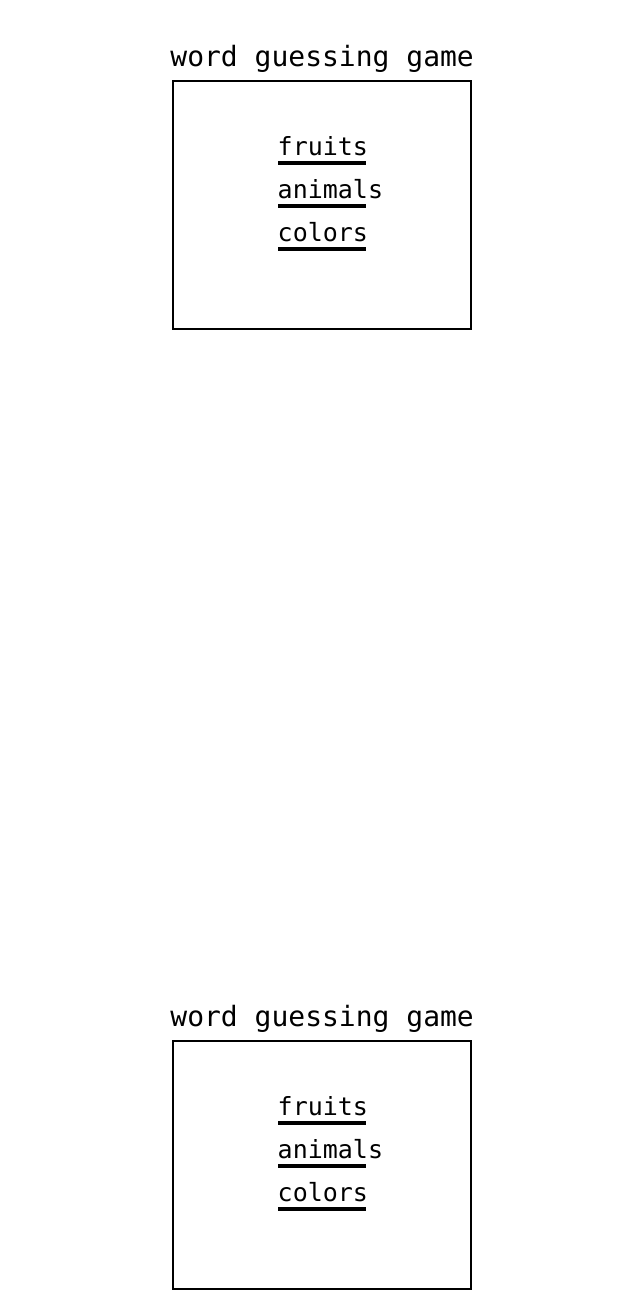
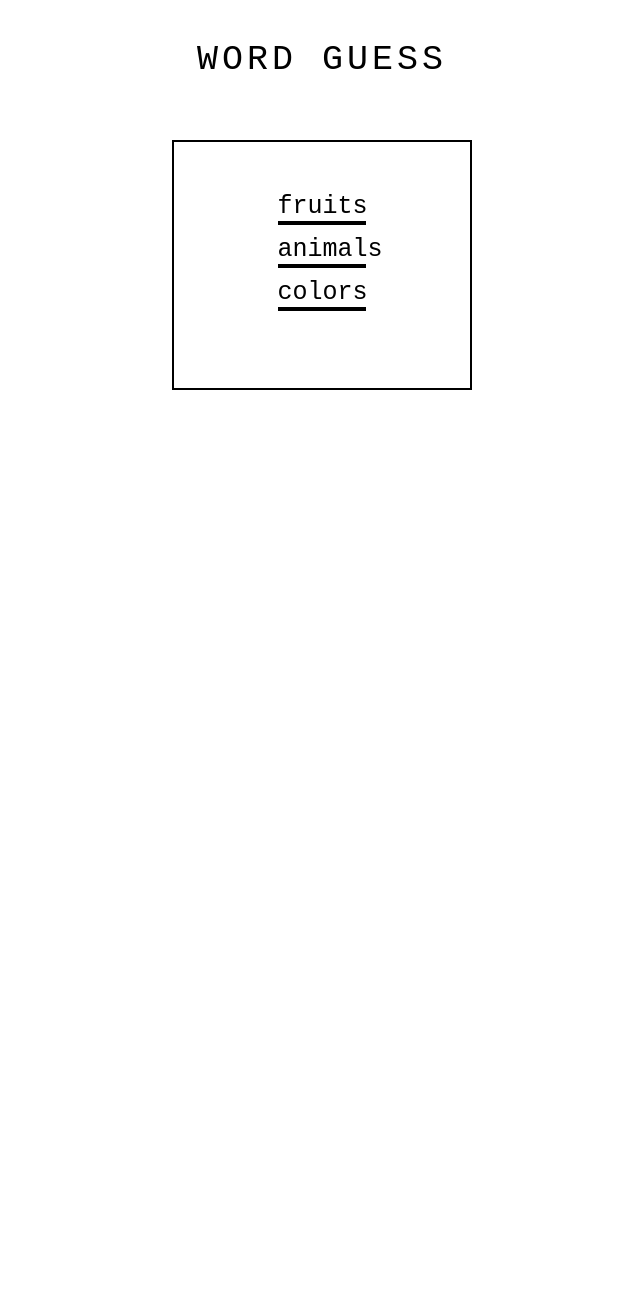
Before and after one commit to mikomori/Word-Guess, a plain HTML site: page index.html in a window 1280 px wide. Shown: the part 120-1420 px from the top of the page, without its empty margins (318-958 px from the left). After the commit the page ends 968 px from the top, so only its background shows below. Drawn offline with Linux system fonts and the light colour scheme; a web font is replaced by a local one.

Commit message:
initial commit

```diff
--- a/index.html
+++ b/index.html
@@ -2,7 +2,7 @@
 <html>
     <head>
         <title>word guessing game</title>
-	<link rel="stylesheet" type="text/css" href="style.css">
+        <link rel="stylesheet" type="text/css" href="style.css" />
     </head>
     <body>
         <div class="wrapper">
@@ -11,31 +11,17 @@
                 <div>animals</div>
                 <div>colors</div>
             </div>
-	  <h1>word guessing game</h1>
+            <h1>WORD GUESS</h1>
             <div class="result"></div>
             <div class="lettersBoxes"></div>
             <div class="guessesLeft"></div>
             <div class="unmatched"></div>
-	  <input type='text' maxlength='1' placeholder='+'>
+						<input type="text" maxlength="1" placeholder="+" autofocus/>
+						<div>
 							<button>enter</button>
-	  <button id='reset'>reset</button>
+							<button id="reset">reset</button>
 						</div>
-
-	<div class="wrapper">
-	  <div id="choice">
-	    <div>fruits</div>
-	    <div>animals</div>
-	    <div>colors</div>
         </div>
-	  <h1>word guessing game</h1>
-	  <div class="result"></div>
-	  <div class="lettersBoxes"></div>
-	  <div class="guessesLeft"></div>
-	  <div class="unmatched"></div>
-	  <input type='text' maxlength='1' placeholder='+'>
-	  <button>enter</button>
-	  <button id='reset'>reset</button>
-	</div>
-	<script type="text/javascript" src='script.js'></script>
+        <script type="text/javascript" src="script.js"></script>
     </body>
 </html>
--- a/style.css
+++ b/style.css
@@ -1,105 +1,133 @@
-*{
-  font-family: consolas;
+@import url("https://fonts.googleapis.com/css?family=PT+Mono");
+
+* {
+    font-family: "PT Mono", monospace;
+    font-weight: 300;
     font-size: 20px;
 }
 
-.wrapper{
-  height:100vh;
+.wrapper {
+    height: 100vh;
     text-align: center;
-  margin-top:20vh;
-  position:relative;
+    margin-top: 20vh;
+    position: relative;
 }
-#choice{
-  position:absolute;
+#choice {
+    position: absolute;
     z-index: 100;
-  height:250px;
-  width:300px;
-  background:white;
-  top:40px;
-  left:calc((100% - 300px)/2);
-  padding-top:50px;
-  border:2px solid black;
-  box-sizing:border-box;
-  transition:0.3s;
+    height: 250px;
+    width: 300px;
+    background: white;
+    top: 100px;
+    left: calc((100% - 300px) / 2);
+    padding-top: 50px;
+    border: 2px solid black;
+    -webkit-box-sizing: border-box;
+            box-sizing: border-box;
+    -webkit-transition: 0.3s;
+    transition: 0.3s;
 }
-#choice div{
-  margin:0 auto 10px;
-  border-bottom:4px solid black;
+#choice div {
+    margin: 0 auto 10px;
+    border-bottom: 4px solid black;
     font-size: 25px;
-  width:30%;
-  cursor:pointer;
-  transition:.2s;
+    width: 30%;
+    cursor: pointer;
+    -webkit-transition: 0.2s;
+    transition: 0.2s;
 }
-#choice div:hover{
-  border-bottom:4px solid orange;
+#choice div:hover {
+    border-bottom: 4px solid orange;
 }
-h1{
-  font-weight:400;
-  font-size: 28px;
+h1 {
+    font-size: 35px;
+    font-weight: 100;
+    letter-spacing: 4px;
 }
-.result,.unmatched{
-  vertical-align:middle;
+.result,
+.unmatched {
+    vertical-align: middle;
     text-align: center;
-  height:20px;
+    height: 20px;
 }
-.unmatched{
-  color:gray;
-  margin:10px 0;
+.unmatched {
+    color: gray;
+    margin: 10px 0;
 }
-.lettersBoxes div{
+.lettersBoxes div {
     display: inline-block;
-  margin:5px;
-  border-bottom:2px solid black;
-  width:30px;
-  height:40px;
-  position:relative;
+    margin: 5px;
+    border-bottom: 2px solid black;
+    width: 30px;
+    height: 40px;
+    position: relative;
 }
-button{
-  background:white;
-  border:2px solid black;
-  padding:5px 10px;
-  cursor:pointer;
+button {
+    background: white;
+    border: 2px solid black;
+    padding: 5px 10px;
+    cursor: pointer;
+    -webkit-transition: 0.3s;
+    transition: 0.3s;
 }
-input{
-  border:2px solid black;
-  width:20px;
-  padding:15px;
-  text-align:center;
-  border-radius:50%;
+input {
+    border: 2px solid black;
+    width: 20px;
+    padding: 10px 15px;
+    text-align: center;
+    margin-bottom: 30px;
+    display: inline-block;
 }
-input:focus,button:focus{
-  outline:none;
+input:focus{
+  border-color: orange;
 }
-input:focus::placeholder{
-  opacity:0
+button:focus, input:focus{
+    outline: none;
+}
+input:focus::-webkit-input-placeholder {
+    opacity: 0;
+}
+input:focus:-ms-input-placeholder {
+    opacity: 0;
+}
+input:focus::-ms-input-placeholder {
+    opacity: 0;
+}
+input:focus::placeholder {
+    opacity: 0;
 }
 
-span{
-  transition:0.3s;
+span {
+    -webkit-transition: 0.3s;
+    transition: 0.3s;
     display: inline-block;
-  transform:scaleY(0);
-  position:relative;
-  background:black;
-  color:white;
-  padding:10px;
-  position:absolute;
-  top:0;
-  left:0;
+    -webkit-transform: scaleY(0);
+            transform: scaleY(0);
+    position: relative;
+    background: black;
+    color: white;
+    padding: 10px;
+    position: absolute;
+    top: 0;
+    left: 0;
 }
 
-.result{
-  color:red;
+.result {
+    color: red;
     font-size: 30px;
-  height:40px;
-  width:200px;
-  transform:scaleY(0);
-  background:orange;
-  color:white;
-  line-height:1.3;
-  margin:15px auto;
-  transition:0.3s;
+    height: 40px;
+    width: 200px;
+    -webkit-transform: scaleY(0);
+            transform: scaleY(0);
+    background: orange;
+    color: white;
+    line-height: 1.3;
+    margin: 15px auto;
+    -webkit-transition: 0.3s;
+    transition: 0.3s;
 }
 
-.close{
-  transform:scaleY(0);
+.close {
+    -webkit-transform: scaleY(0);
+            transform: scaleY(0);
 }
```
Lines whose indentation alone changed are shown as unchanged.
